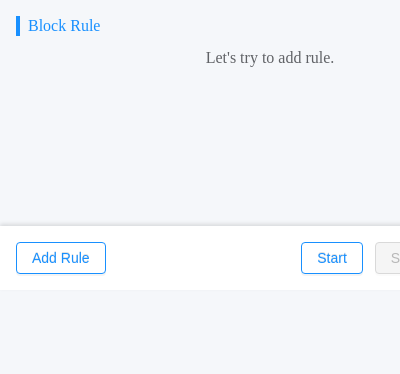
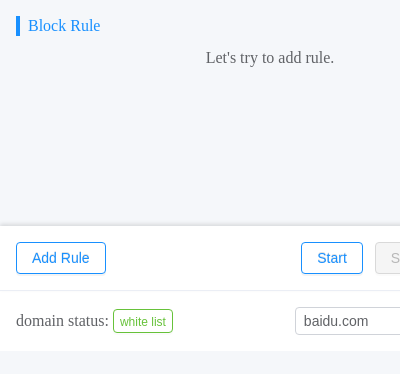
Before and after one commit to jingzhiMo/text-block, a browser extension: page src/popup.html in a window 400 px wide. Shown: the top 374 px of the page. Drawn offline with Linux system fonts and the light colour scheme.

Commit message:
feat(popup): add domain handler area

```diff
--- a/src/popup.html
+++ b/src/popup.html
@@ -28,6 +28,17 @@
       <button id="tb-stop-btn" class="tb-btn tb-btn__default tb-btn__danger">Stop</button>
       <button id="tb-reload-btn" class="tb-btn tb-btn__default tb-btn__primary">Reload</button>
     </div>
+    <div class="tb-footer">
+      <div class="tb-status">
+        <span>domain status: </span>
+        <!-- <span class="tb-status__label" title="toggle status">white list</span> -->
+        <button class="tb-btn tb-btn__info small tb-status__label" title="toggle status">white list</button>
+      </div>
+      <div class="tb-domain">
+        <input class="tb-domain__value" type="text" id="domain" value="baidu.com" readonly />
+        <button class="tb-btn tb-btn__info small">Add To List</button>
+      </div>
+    </div>
   </main>
   <script src="./popup.js"></script>
 </body>
--- a/src/style.css
+++ b/src/style.css
@@ -149,6 +149,7 @@ button {
   z-index: 3;
   box-shadow: 0 -2px 4px rgba(0,0,0,.12);
   overflow: hidden;
+  border-bottom: 1px solid #ebeef5;
 }
 .tb-btn {
   line-height: 22px;
@@ -175,6 +176,11 @@ button {
 }
 #tb-start-btn, #tb-stop-btn {
   margin-right: 12px;
+}
+.tb-btn.small {
+  padding: 0 10px;
+  height: 28px;
+  font-size: 12px;
 }
 .tb-btn__default {
   color: rgba(0, 0, 0, 0.25);
@@ -208,6 +214,15 @@ button {
   background-color: transparent;
   border-color: #ff7875;
 }
+.tb-btn__info {
+  color: #67c23a;
+  border-color: #67c23a;
+}
+.tb-btn__info:hover {
+  color: #95d874;
+  border-color: #95d874;
+  background-color: transparent;
+}
 .tb-add-rule {
   position: absolute;
   top: 16px;
@@ -224,3 +239,43 @@ button {
   line-height: 24px;
   color: #606266;
 }
+
+.tb-footer {
+  display: flex;
+  justify-content: space-between;
+  align-items: center;
+  padding: 16px;
+  color: #606266;
+  background-color: #fff;
+}
+.tb-status__label.small {
+  padding: 2px 6px;
+  font-size: 12px;
+  line-height: 20px;
+  height: 24px;
+  border: 1px solid #67c23a;
+  border-radius: 4px;
+  color: #67c23a;
+  cursor: pointer;
+}
+.tb-status__label.blacklist {
+  border-color: #909399;
+  color: #909399;
+}
+.tb-domain {
+  display: flex;
+  align-items: center;
+}
+.tb-domain__value {
+  display: inline-block;
+  width: 140px;
+  height: 28px;
+  box-sizing: border-box;
+  padding: 4px 8px;
+  margin-right: 8px;
+  font-size: 14px;
+  border: 1px solid #d0d3d9;
+  border-radius: 4px;
+  outline: none;
+  color: #606266;
+}
```
